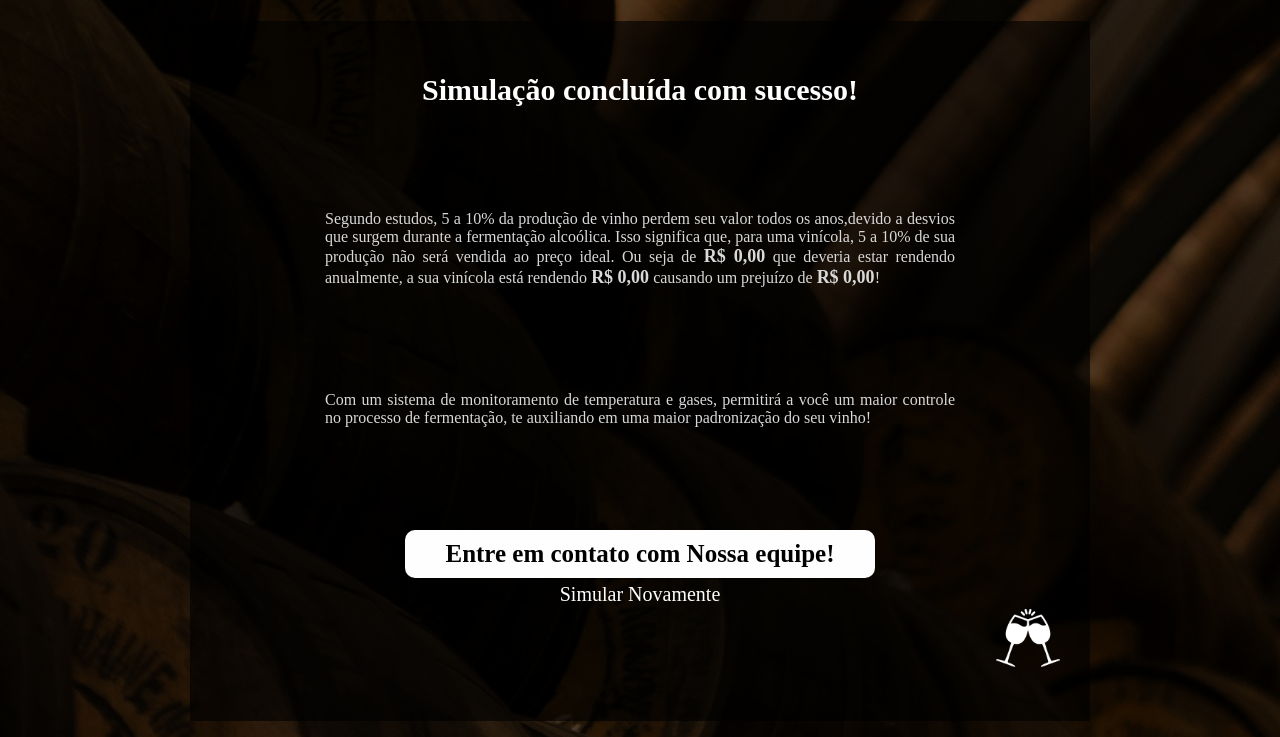
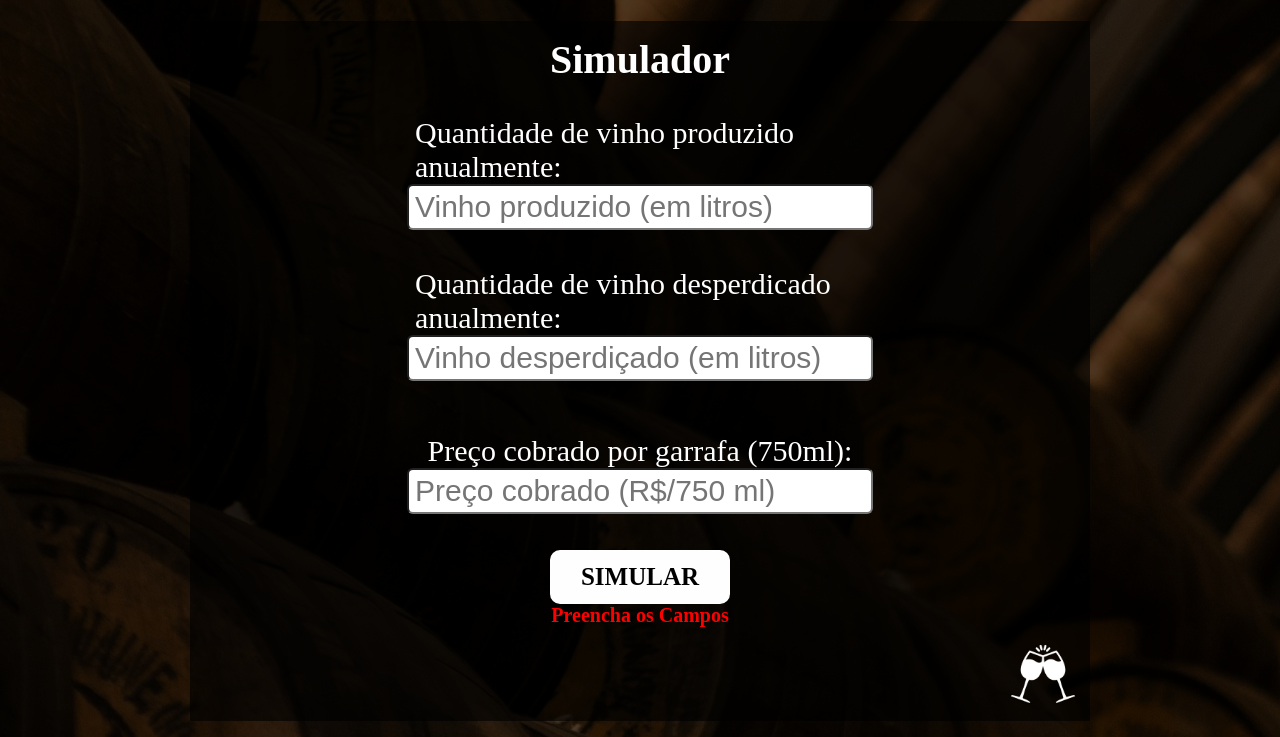
Before and after one commit to GabrielSousaSPTech/Sprint2-Wynn, a plain HTML site: page Site/estático/simulador.html in a window 1280 px wide. Both pictures are taken after a click on the button "SIMULAR". Shown: the part 63-800 px from the top of the page. Drawn offline with Linux system fonts and the light colour scheme; a web font is replaced by a local one.

Commit message:
Verificação de campos vazios no simulador financeiro

```diff
--- a/Site/estático/JS/index.js
+++ b/Site/estático/JS/index.js
@@ -1,6 +1,6 @@
 function simularPerda() {
-    containerFormulario.style = "display:none;"
-    containerFormularioResposta.style = "display: flex"
+
+
     var p = Number(producao.value)
     var d = Number(desperdicio.value)
     var pr = Number(preco.value)
@@ -9,6 +9,14 @@ function simularPerda() {
     var desperdicioAnual = d / 0.75 * pr
     var diferencaRendimento = rendimentoAnual - desperdicioAnual
     var prejuizo = rendimentoAnual - diferencaRendimento
+
+
+    if(p == 0 || d == 0 || pr == 0){
+
+        respostaVerificacao.innerText = 'Preencha os Campos'
+    }else {
+        containerFormulario.style = "display:none;"
+        containerFormularioResposta.style = "display: flex"
 
         containerFormularioResposta.innerHTML = ""
 
@@ -25,6 +33,7 @@ function simularPerda() {
         <img class="icon" src="./assets/icons/iconVinho 2.png" alt="">
         </div>
         `
+    }
 }
 
     function simulacaoNovamente() {
--- a/Site/estático/simulador.html
+++ b/Site/estático/simulador.html
@@ -40,6 +40,7 @@
 
 
                 <button class="btnFormulario" onclick="simularPerda()">Simular</button>
+                <span id="respostaVerificacao"></span>
                 <span id="marcaDagua">
                     <img class="icon" src="./assets/icons/iconVinho 2.png" alt="">
                 </span>
```
Lines whose indentation alone changed are shown as unchanged.
